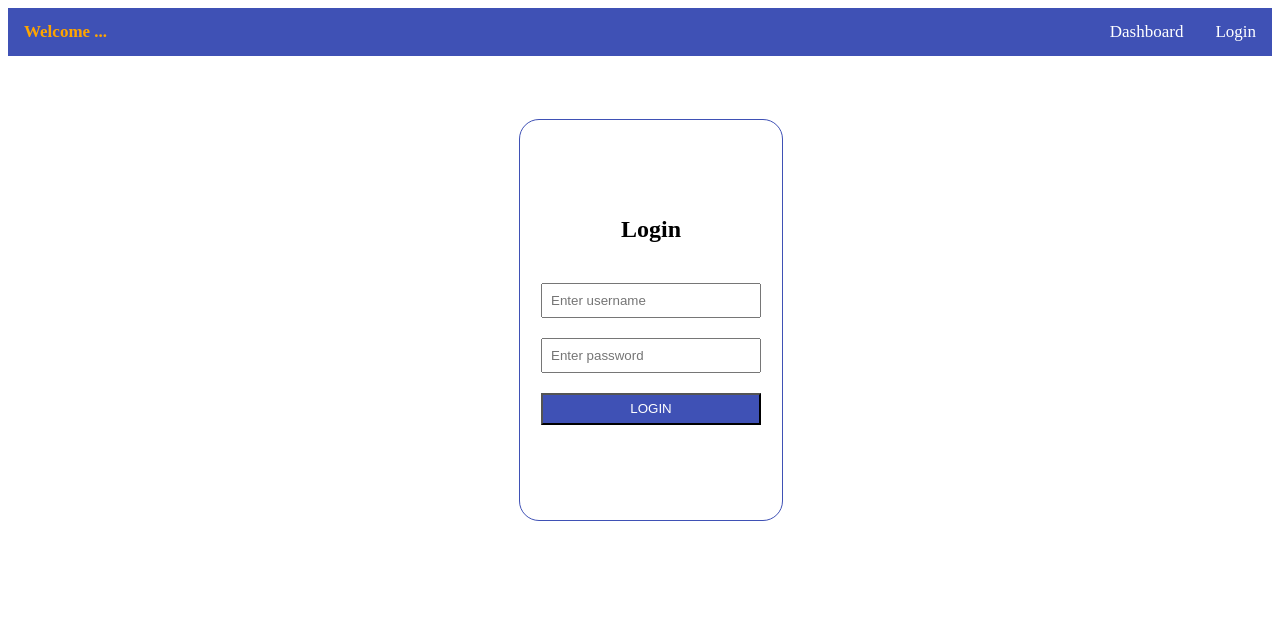
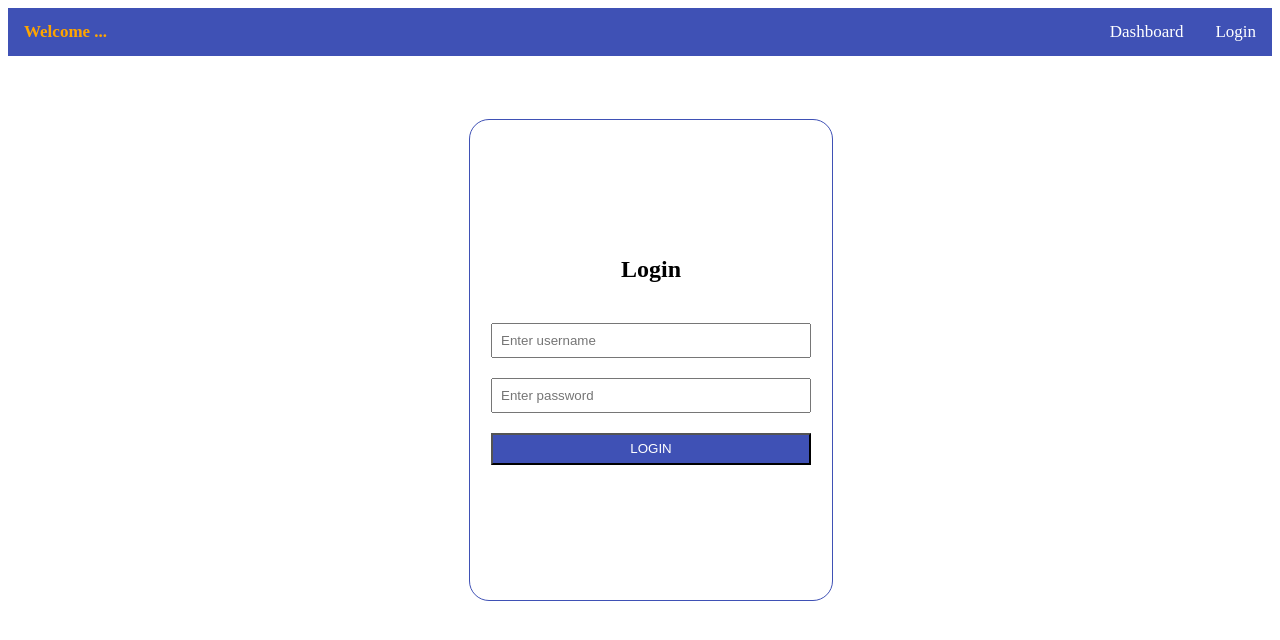
Before and after one commit to vocaltech/ng-spring-security, an Angular app: page /#/login in a window 1280 px wide. Shown: the top 640 px of the page. Built offline with nearby package versions, Linux system fonts and the light colour scheme.

Commit message:
Refactor

```diff
--- a/src/app/login/login.component.css
+++ b/src/app/login/login.component.css
@@ -1,6 +1,6 @@
 .container {
     width: 100%;
-    height: 50vh; /* 260px */
+    height: 60vh;
     display: flex;
     flex-direction: column;
     justify-content: center;
@@ -23,7 +23,7 @@ div > span.error {
 }
 
 div > input {
-    width: 200px;
+    width: 300px;
     padding: 8px;
 }
 
@@ -32,7 +32,7 @@ div > input.error {
 }
 
 div > button {
-    width: 220px;
+    width: 320px;
     height: 32px;
     color: white;
     background-color: rgb(63, 81, 181);
@@ -50,7 +50,7 @@ div > button:disabled {
 
 div .alert {
     align-self: flex-start;
-    padding-left: 20px;
+    padding-left: 12px;
     justify-content: start;
     color: red;
     font-weight: bold;
```
